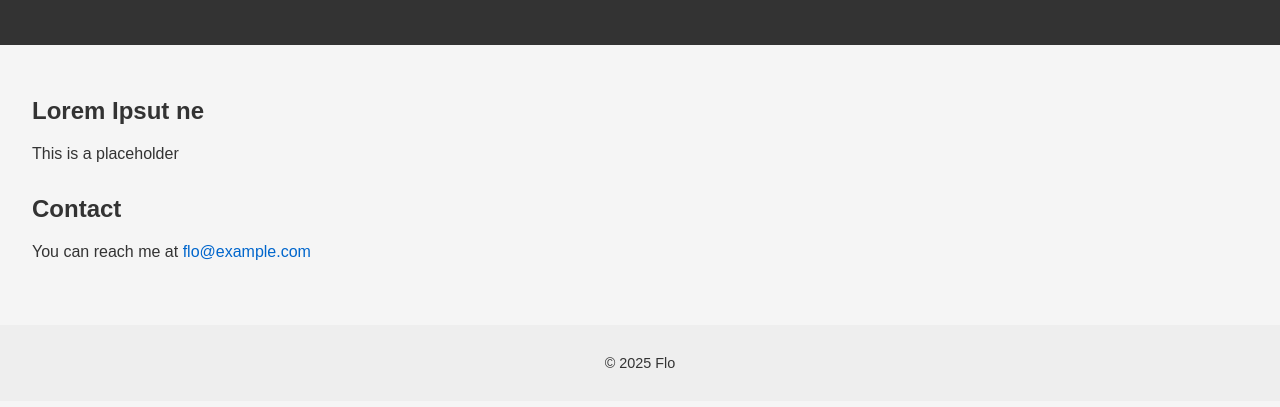
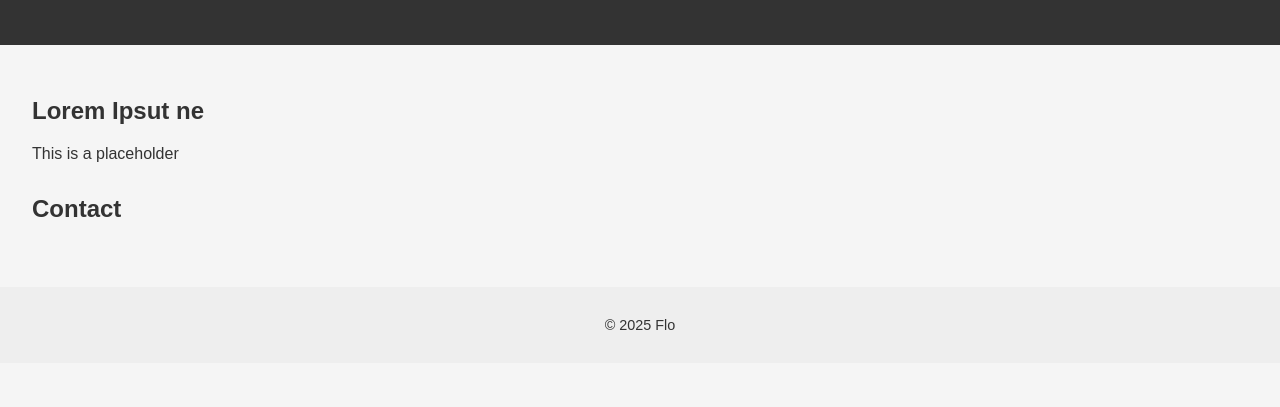
Before and after one commit to florianbohnes/florianbohnes.github.io, a plain HTML site: page index.html in a window 1280 px wide. Shown: the part 133-540 px from the top of the page. Drawn offline with Linux system fonts and the light colour scheme.

Commit message:
removed example mail

```diff
--- a/index.html
+++ b/index.html
@@ -20,7 +20,7 @@
 
         <section id="contact">
             <h2>Contact</h2>
-            <p>You can reach me at <a href="mailto:flo@example.com">flo@example.com</a></p>
+            <p></a></p>
         </section>
     </main>
 
```
